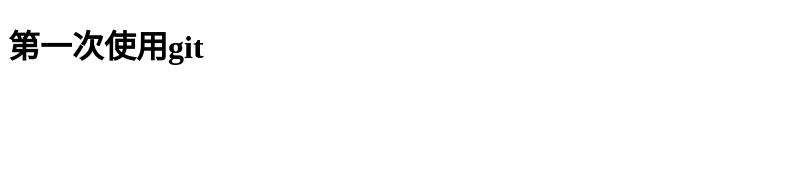
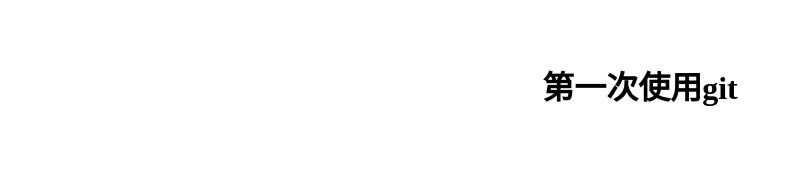
Before and after one commit to zymui/zymui.github.io, a plain HTML site: page index.html in a window 1280 px wide. Shown: the whole page, without its empty margins (0-792 px from the left). Drawn offline with Linux system fonts and the light colour scheme.

Commit message:
修改样式
修改样式

```diff
--- a/index.html
+++ b/index.html
@@ -3,6 +3,9 @@
 <head>
 	<meta charset="UTF-8">
 	<title></title>
+	<style type="text/css">
+	h1{ width: 80%; line-height:5em; text-align: center; margin: 0 auto;}
+	</style>
 </head>
 <body>
 	<h1>第一次使用git</h1>
```
